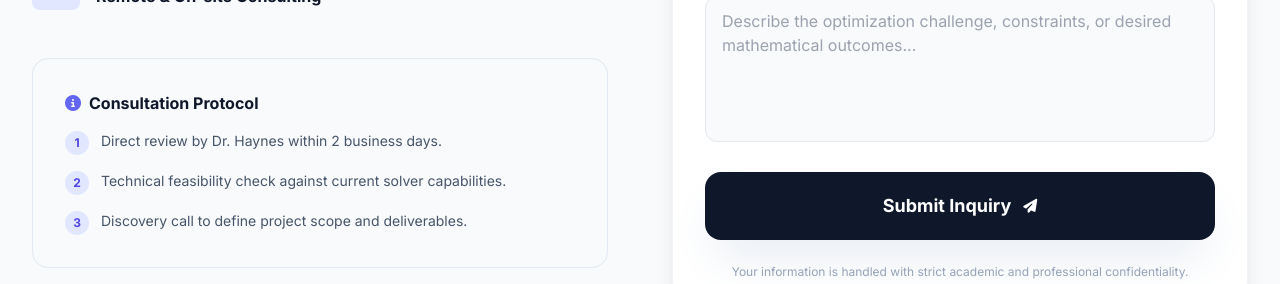
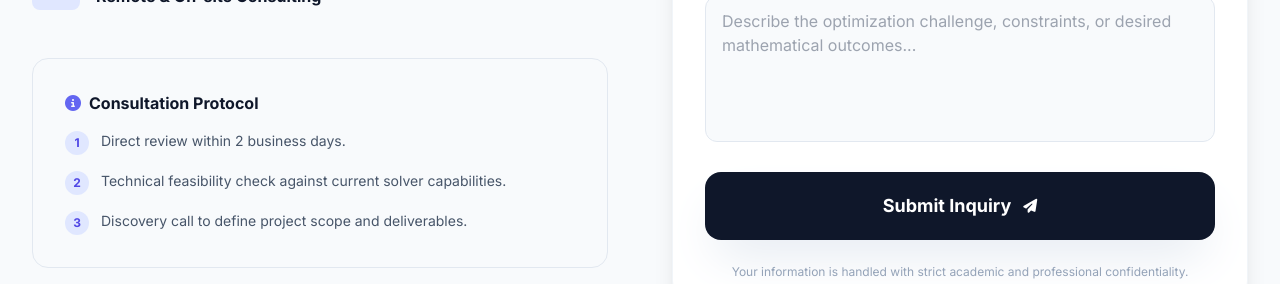
Before and after one commit to rhaynes74/OptimaSolutions, a React (Vite) app: page / in a window 1280 px wide. Shown: the part 4960-5244 px from the top of the page. Built offline with nearby package versions, Linux system fonts and the light colour scheme.

Commit message:
Remove 'Dr. Haynes' from review message

```diff
--- a/components/ContactForm.tsx
+++ b/components/ContactForm.tsx
@@ -134,7 +134,7 @@ const ContactForm: React.FC<ContactFormProps> = ({ isStandalone }) => {
             <ul className="space-y-4">
               <li className="flex gap-3 text-sm text-slate-600">
                 <span className="w-6 h-6 rounded-full bg-indigo-100 text-indigo-600 flex items-center justify-center font-bold text-xs shrink-0">1</span>
-                <span>Direct review by Dr. Haynes within 2 business days.</span>
+                <span>Direct review within 2 business days.</span>
               </li>
               <li className="flex gap-3 text-sm text-slate-600">
                 <span className="w-6 h-6 rounded-full bg-indigo-100 text-indigo-600 flex items-center justify-center font-bold text-xs shrink-0">2</span>
```
